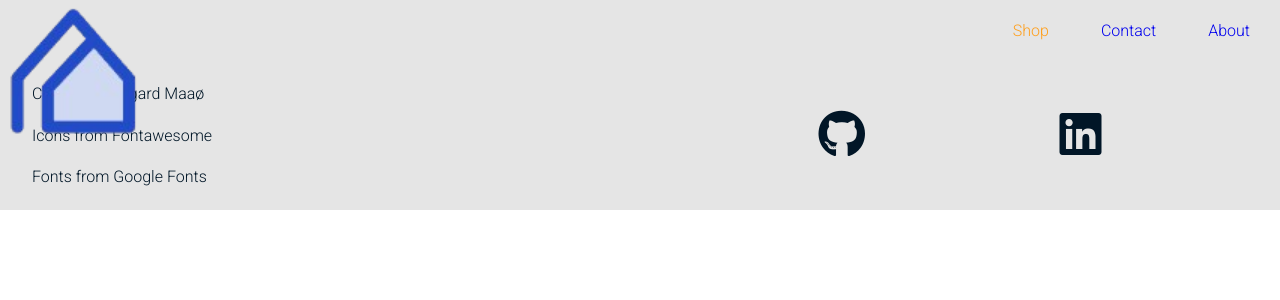
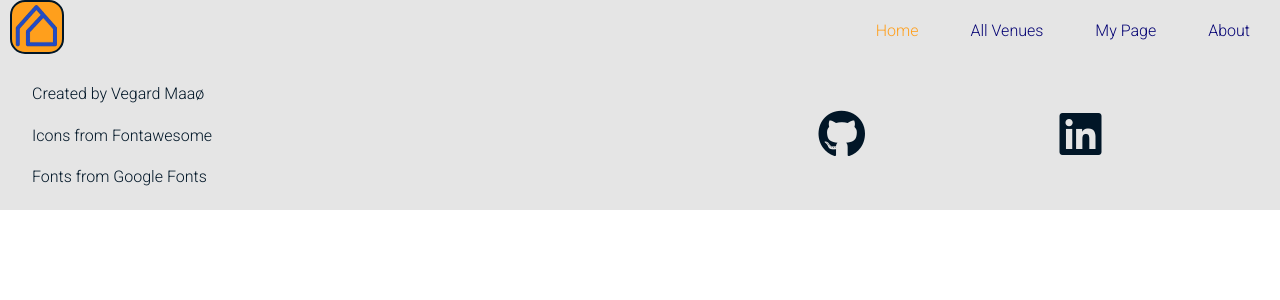
Before and after one commit to VegardMaao/project-exam-2, a React (Vite) app: page / in a window 1280 px wide. Shown: the top 300 px of the page. Built offline with nearby package versions, Linux system fonts and the light colour scheme.

Commit message:
Improving header
Header is getting better after a bit of a haitus. Going to finish the header soon, then move on to the actual pages

```diff
--- a/src/components/dataObjects/headerLinks.ts
+++ b/src/components/dataObjects/headerLinks.ts
@@ -1,10 +1,13 @@
 export const headerLinks = [
   {
-    title: "Shop",
+    title: "Home",
     href: "/"
   }, {
-    title: "Contact",
-    href: "/contact"
+    title: "All Venues",
+    href: "/venues"
+  },{
+    title: "My Page",
+    href: "/profile"
   },{
     title: "About",
     href: "/About"
--- a/src/components/header/header.tsx
+++ b/src/components/header/header.tsx
@@ -1,4 +1,4 @@
-import { useState, useEffect } from "react";
+import { useState } from "react";
 import { Link, useLocation } from "react-router-dom";
 import { headerLinks } from "../dataObjects";
 // @ts-ignore
--- a/src/styles/component-styles/header/header.styles.js
+++ b/src/styles/component-styles/header/header.styles.js
@@ -45,7 +45,7 @@ export const NavLinkWrapper = styled.div`
         @media(${device.sm}){
         display: flex;
         flex-direction: column;
-        height: 60vh;
+        height: 80vh;
         justify-content: space-evenly;
         margin-left: none;
         }
@@ -56,7 +56,7 @@ export const NavLinkWrapper = styled.div`
 export const StyledNavLink = styled(NavLink)`
     transition: 0.3s;
     text-decoration: none;
-    color: ${theme.color.deepblue};
+    color: ${theme.color.blue};
     margin-left: 2rem;
     padding: 10px;
     border-radius: 15px;
@@ -66,7 +66,7 @@ export const StyledNavLink = styled(NavLink)`
     }
 
     &: hover {
-        background: ${theme.color.deepblue};
+        background: ${theme.color.blue};
         color: ${theme.color.orange};
     }
 
@@ -81,7 +81,20 @@ export const StyledNavLink = styled(NavLink)`
 export const StyledLogo = styled.img`
     position: relative;
     z-index: 100;
-    width: 150px;
+    height: calc(100% - 10px);
+    background: ${theme.color.orange};
+    border: 2px solid ${theme.color.black};
+    border-radius: 15px;
+    left: 10px;
+
+    &: hover {
+        background: ${theme.color.deepblue};
+        color: ${theme.color.orange};
+    }
+
+    @media(${device.sm}){
+    left: 0px;
+    }
 `;
 
 export const StyledHamburgerIcon = styled.div`
@@ -99,29 +112,3 @@ export const StyledHamburgerIcon = styled.div`
     display: block;
     }
 `;
-
-export const CartIcon = styled(NavLink)`
-    transition: 0.3s;
-    z-index: 100;
-    color: ${theme.color.deepblue};
-    display: ${(props) => props.showCart ? "block" : "none"};
-    margin-right: 20px;
-    border-radius: 15px;
-
-    i{
-    font-size: 1.8rem;
-    padding: 10px;
-    color: inherit;
-    }
-
-    &: hover {
-        background: ${theme.color.deepblue};
-        color: ${theme.color.orange};
-    }
-
-    @media${device.sm}{
-    position: absolute;
-    right: 80px;
-    top: 30px;
-    }
-`;
--- a/src/styles/theme.ts
+++ b/src/styles/theme.ts
@@ -3,7 +3,7 @@ export const theme = {
       white: '#FDFFFC',
       offwhite: '#E5E5E5',
       orange: '#FF9F1C',
-      blue: '#669BBC',
+      blue: '#040273',
       black: '#011627'
     },
     fontFamily: {
```
Also changed, not shown: src/assets/logo.png.
